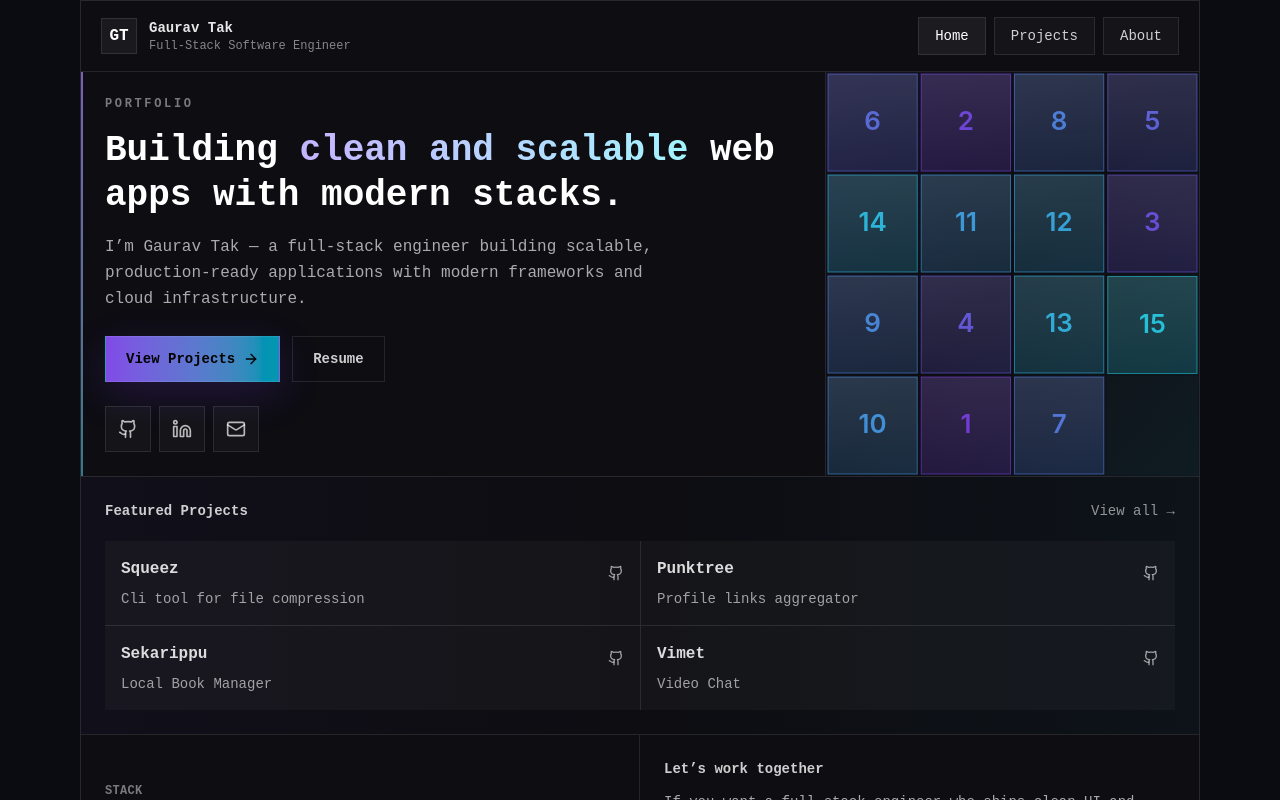
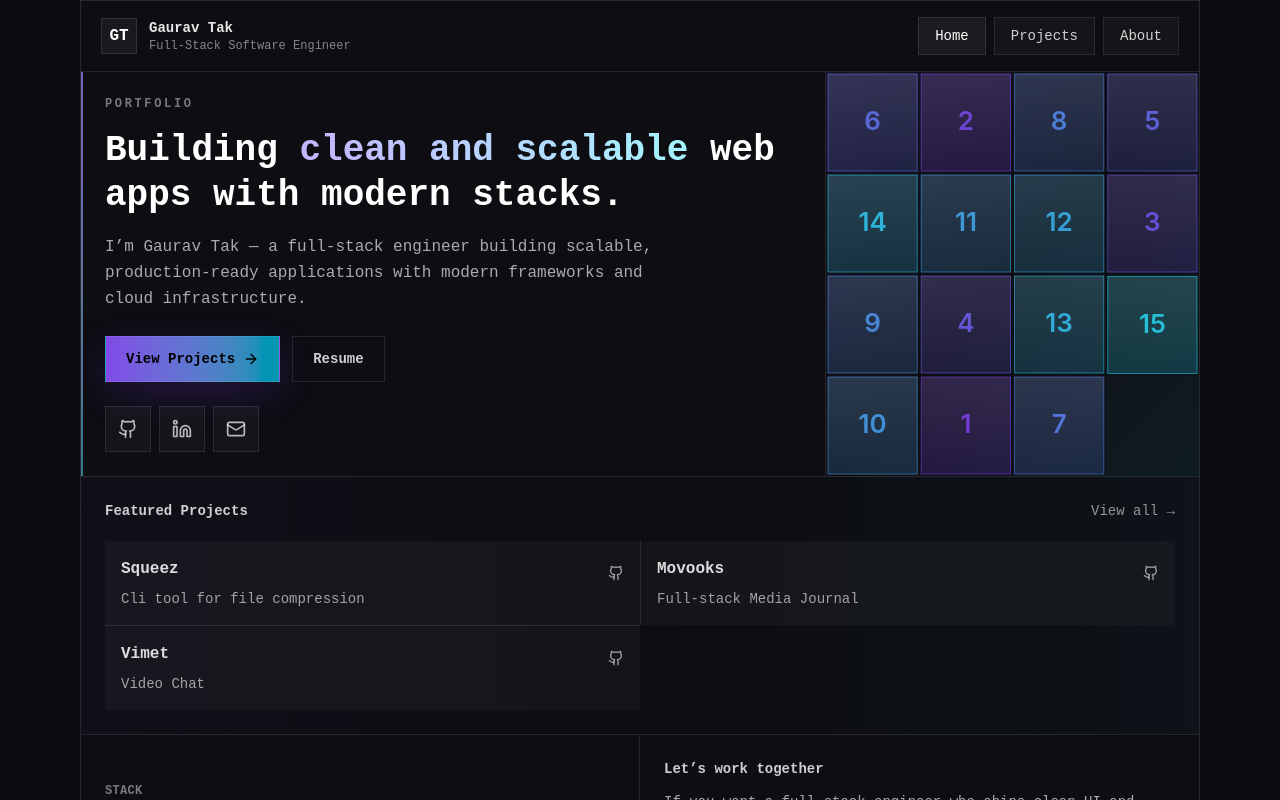
Before and after one commit to gauravtak/portfolio, a React (Vite) app: page / in a window 1280 px wide. Shown: the top 800 px of the page. Built offline with nearby package versions, Linux system fonts and the light colour scheme.

Commit message:
update project details and resume link in Home and Projects pages

```diff
--- a/src/pages/Home.tsx
+++ b/src/pages/Home.tsx
@@ -54,7 +54,7 @@ const Home = () => {
                   </Link>
 
                   <a
-                    href="https://drive.google.com/file/d/1m-z2ER1NHCWMao8jNVycddI-F3WNbpuK/view"
+                    href="https://drive.google.com/file/d/149B7Ceht_iNrJHMPczdlLF5LPv-zPZfD/view?usp=sharing"
                     className="inline-flex items-center gap-2 border border-white/10 bg-transparent px-5 py-3 text-sm font-semibold text-white/80 hover:text-white hover:bg-white/[0.04] hover:border-cyan-300/30 transition"
                   >
                     Resume
@@ -110,8 +110,7 @@ const Home = () => {
                 <div className="mt-5 grid grid-cols-1 sm:grid-cols-2">
                   {[
                     { title: "Squeez", desc: "Cli tool for file compression", link: "https://github.com/gauravtak/CodingChallenges/tree/main/squeez" },
-                    { title: "Punktree", desc: "Profile links aggregator", link: "https://github.com/gauravtak/punktree" },
-                    { title: "Sekarippu", desc: "Local Book Manager", link: "https://github.com/gauravtak/sekarippu" },
+                    { title: "Movooks", desc: "Full-stack Media Journal", link: "https://github.com/gauravtak/movooks" },
                     { title: "Vimet", desc: "Video Chat", link: "https://github.com/gauravtak/vimet" },
                   ].map((p, idx) => (
                     <div
--- a/src/pages/Projects.tsx
+++ b/src/pages/Projects.tsx
@@ -25,18 +25,11 @@ const Projects = () => {
       github: "https://github.com/gauravtak/CodingChallenges/tree/main/ccwc",
     },
     {
-      title: "Sekarippu",
+      title: "Movooks",
       description:
-        "Sēkarippu is a local book manager app for organizing and viewing your book collection right from your device. It’s implemented with TypeScript and provides a simple interface to manage books stored in your local folders.",
-      technologies: ["TypeScript", "Tauri"],
-      github: "https://github.com/gauravtak/sekarippu",
-    },
-    {
-      title: "Punktree",
-      description:
-        "A lightweight open-source Linktree clone",
-      technologies: ["TypeScript", "React", "Express", "MongoDB"],
-      github: "https://github.com/gauravtak/punktree",
+        "Full-stack media-tracking app with React + Vite front end and Node/Express + MongoDB API. Built JWT access tokens and HTTP-only refresh cookies for security. Developed a companion Android app in Kotlin + Jetpack Compose using offline-first MVVM and local Room syncing to Cloud Firestore. Automated production deploys to GCP VM with Docker, Kamal, and GitHub Actions CI, with cross-platform data portability (web export / Android import).",
+      technologies: ["React", "Vite", "Node.js", "Express", "MongoDB", "Kotlin", "Jetpack Compose", "Firebase", "Docker", "GitHub Actions"],
+      github: "https://github.com/gauravtak/movooks",
     },
   ];
 
```
